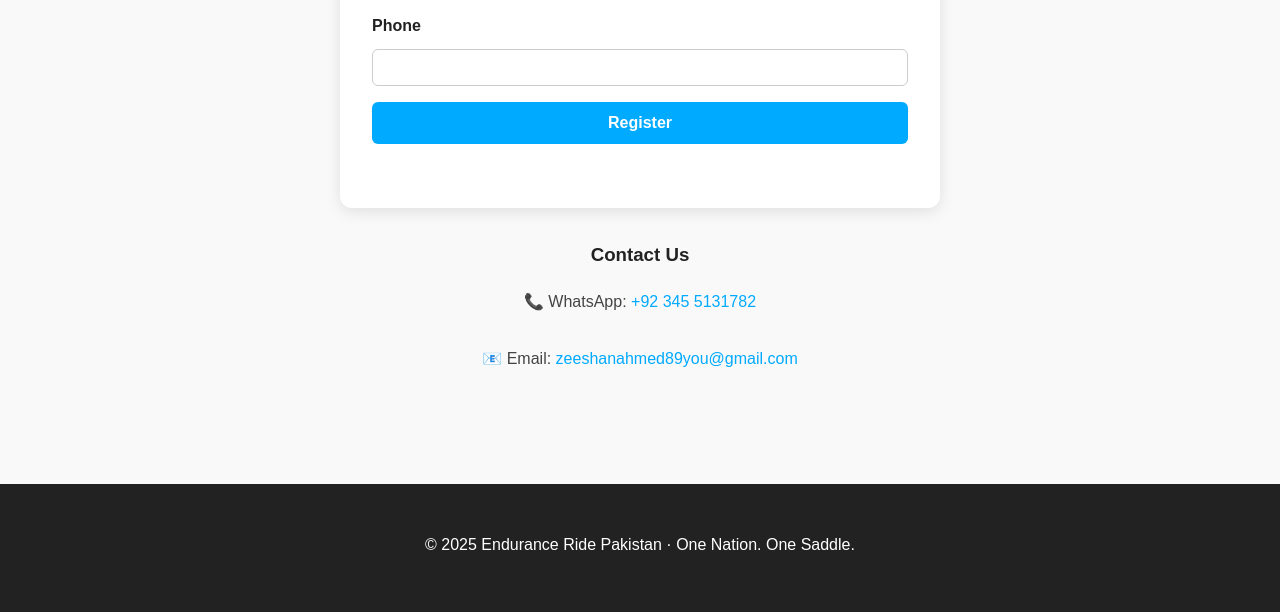
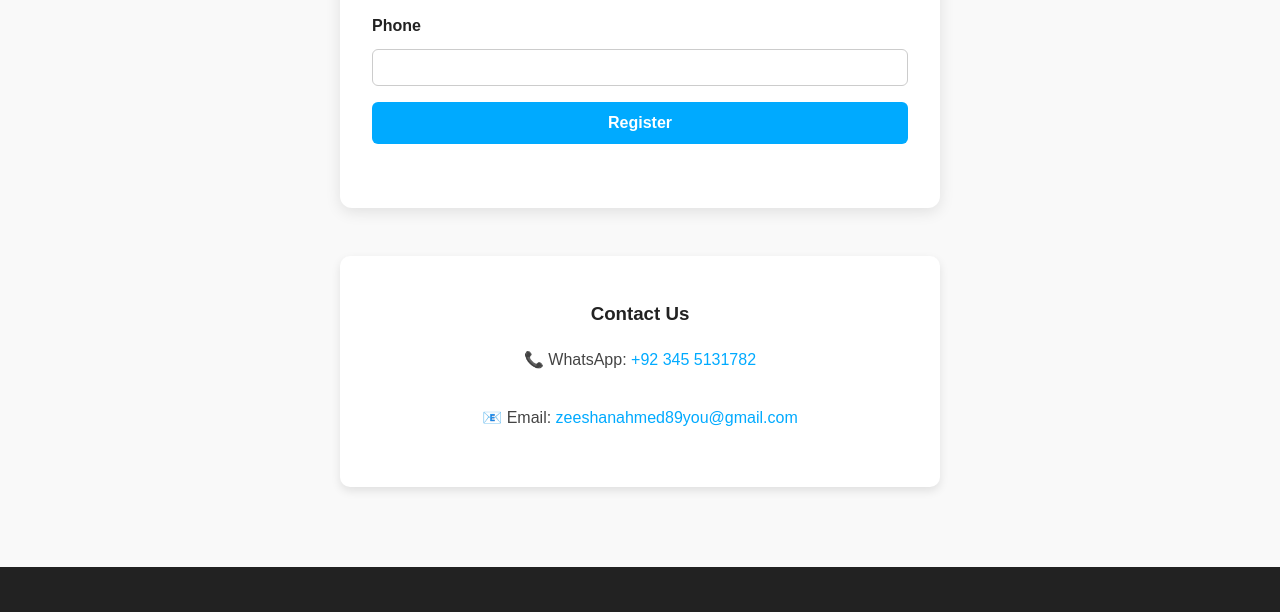
Before and after one commit to zeeshanahmed374/enduranc321, a plain HTML site: page index.html in a window 1280 px wide. Shown: the part 2736-3348 px from the top of the page. Drawn offline with Linux system fonts and the light colour scheme.

Commit message:
Update style.css

```diff
--- a/style.css
+++ b/style.css
@@ -709,10 +709,16 @@ section {
 
 .contact-info {
     text-align: center;
-    margin-top: 2rem;
+    margin: 3rem auto 0;
     font-size: 1rem;
     color: #222;
+    max-width: 600px;
+    background: #fff;
+    padding: 1.5rem;
+    border-radius: 10px;
+    box-shadow: 0 4px 10px rgba(0,0,0,0.1);
 }
+
 
 .contact-info a {
     color: #00aaff;
```
